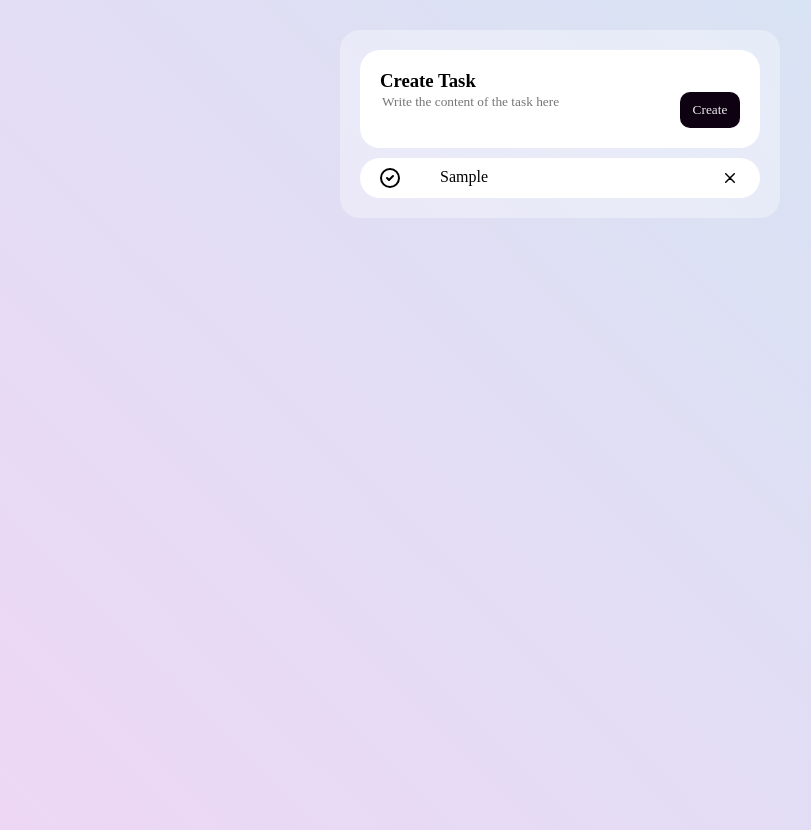
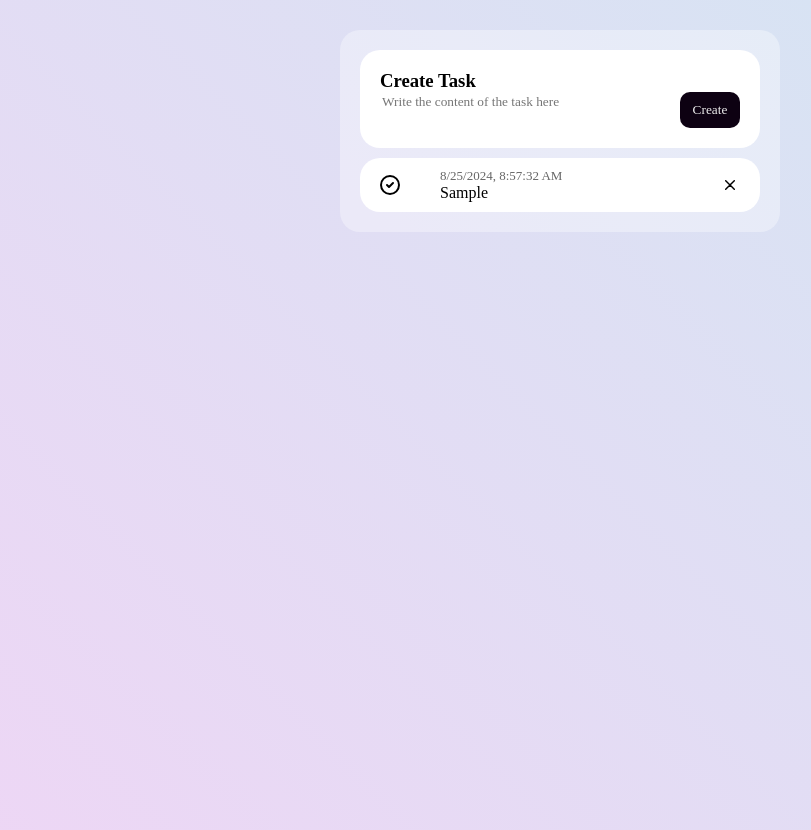
Before and after one commit to aryansaraogi/To-Do-list, a plain HTML site: page index.html in a window 1280 px wide. Both pictures are taken after typing "Sample" into the empty fields and a click on the button "Create". Shown: the whole page, without its empty margins (80-891 px from the left). Drawn offline with Linux system fonts and the light colour scheme.

Commit message:
time date and csss

```diff
--- a/app.js
+++ b/app.js
@@ -11,35 +11,37 @@ function addTaskToHTML(){
         let newTask = document.createElement('li');
         newTask.classList.add(task.status);
         newTask.innerHTML = `
-        <div class="complete-icon" oncLick="completeTask(${index})">
+        <div class="complete-icon" onclick="completeTask(${index})">
             <svg aria-hidden="true" xmlns="http://www.w3.org/2000/svg" fill="none" viewBox="0 0 20 20">
                 <path stroke="currentColor" stroke-linecap="round" stroke-linejoin="round" stroke-width="2" d="m7 10 2 2 4-4m6 2a9 9 0 1 1-18 0 9 9 0 0 1 18 0Z"/>
             </svg>
         </div>
         <div class="content">
+            <div class="date-time">${task.createdAt}</div> <!-- Date and time positioned here -->
             ${task.content}
         </div>
-        <div class="close-icon" oncLick="deleteTask(${index})">
+        <div class="close-icon" onclick="deleteTask(${index})">
             <svg aria-hidden="true" xmlns="http://www.w3.org/2000/svg" fill="none" viewBox="0 0 14 14">
                 <path stroke="currentColor" stroke-linecap="round" stroke-linejoin="round" stroke-width="2" d="m1 1 6 6m0 0 6 6M7 7l6-6M7 7l-6 6"/>
             </svg>
         </div>
         `;
         list.appendChild(newTask);
-
-
     })
 }
+
 function completeTask(index){
     listTask[index].status = 'complete';
     addTaskToHTML();
     saveLocalStorage();
 }
+
 function deleteTask(index){
-    listTask =  listTask.filter((task, key) =>{return  key != index} );
+    listTask =  listTask.filter((task, key) => { return key != index });
     addTaskToHTML();
     saveLocalStorage();
 }
+
 addTaskToHTML();
 
 btnAdd.onclick = function(event){
@@ -48,13 +50,15 @@ btnAdd.onclick = function(event){
     if(content != ''){
         listTask.unshift({
             content: content,
-            status: 'doing'
-        })
+            status: 'doing',
+            createdAt: new Date().toLocaleString() // Store the current date and time
+        });
     }
     document.getElementById('task').value = '';
     addTaskToHTML();
     saveLocalStorage();
 }
+
 function saveLocalStorage(){
     localStorage.setItem('listTask', JSON.stringify(listTask));
 }
--- a/index.html
+++ b/index.html
@@ -7,7 +7,6 @@
     <link rel="stylesheet" href="style.css">
 </head>
 <body>
-
 
     <div class="container">
         <div class="form">
@@ -25,6 +24,7 @@
                     </svg>
                 </div>
                 <div class="content">
+                    <div class="date-time">01/01/2024, 10:00 AM</div> <!-- Example date -->
                     Lorem ipsum dolor sit amet consectetur adipisicing elit. Perferendis, magni.
                 </div>
                 <div class="close-icon">
--- a/style.css
+++ b/style.css
@@ -1,12 +1,11 @@
-body{
+body {
     margin: 0;
     font-family: Poppins;
     min-height: 100vh;
-    background: linear-gradient(
-        45deg, #EED6F5, #D3E6F3
-    )
+    background: linear-gradient(45deg, #EED6F5, #D3E6F3);
 }
-.container{
+
+.container {
     width: 400px;
     max-width: 100vw;
     margin: 30px auto;
@@ -15,27 +14,32 @@ body{
     padding: 20px;
     border-radius: 20px;
 }
-.form{
+
+.form {
     background-color: #fff;
     border-radius: inherit;
     padding: inherit;
 }
-.form h3{
+
+.form h3 {
     text-align: left;
     margin: 0;
 }
-.form form{
+
+.form form {
     display: grid;
     grid-template-columns: 1fr 60px;
     gap: 50px;
 }
-.form form textarea{
+
+.form form textarea {
     border: none;
     outline: none;
     font-family: Poppins;
     resize: none;
 }
-.form form button{
+
+.form form button {
     background-color: #0D0112;
     color: #eee;
     font-family: Poppins;
@@ -44,18 +48,21 @@ body{
     border: none;
 }
 
-.list{
+.list {
     padding: 0;
     margin: 0;
     list-style: none;
 }
-.list li .complete-icon svg{
-    width:20px;
+
+.list li .complete-icon svg {
+    width: 20px;
 }
-.list li .close-icon svg{
-    width:10px;
+
+.list li .close-icon svg {
+    width: 10px;
 }
-.list li{
+
+.list li {
     background-color: #fff;
     margin-top: 10px;
     border-radius: 20px;
@@ -65,17 +72,34 @@ body{
     text-align: left;
     padding: 10px;
 }
+
 .list li .complete-icon,
-.list li .close-icon
-{
+.list li .close-icon {
     display: flex;
     justify-content: center;
     align-items: center;
     cursor: pointer;
 }
-.list li.complete{
+
+.list li.complete {
     opacity: .5;
 }
-.list li.complete .complete-icon svg{
+
+.list li.complete .complete-icon svg {
     color: green;
 }
+
+.content {
+    position: relative; /* Allow positioning of the date-time */
+}
+
+.date-time {
+    font-size: small; /* Adjust the font size */
+    position: relative; /* Position it absolutely within the content */
+    top: 0; /* Align to the top */
+    right: 0; /* Align to the right */
+    color: #666; /* Optional: change color for better visibility */
+    white-space: nowrap; /* Prevent wrapping of date-time */
+    overflow: hidden; /* Hide overflow */
+    text-overflow: ellipsis; /* Add ellipsis for overflow text */
+}
```
